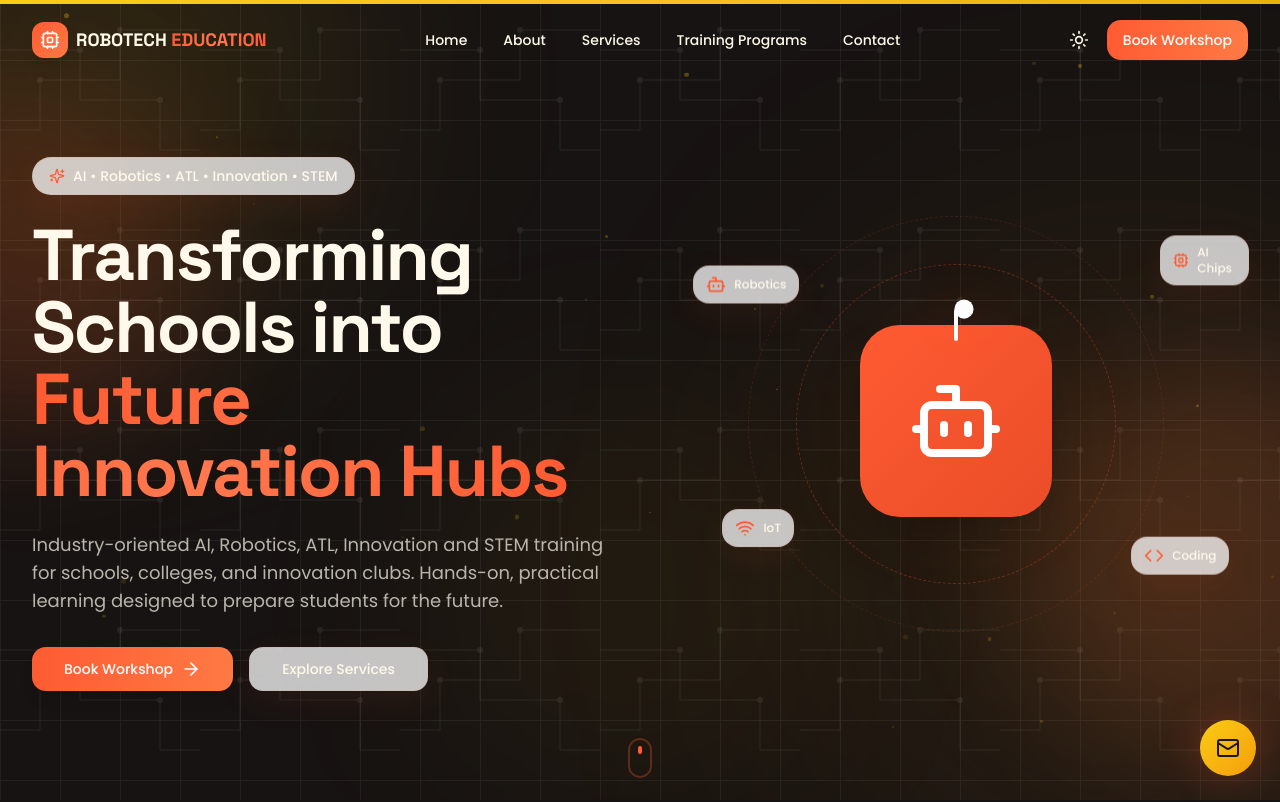
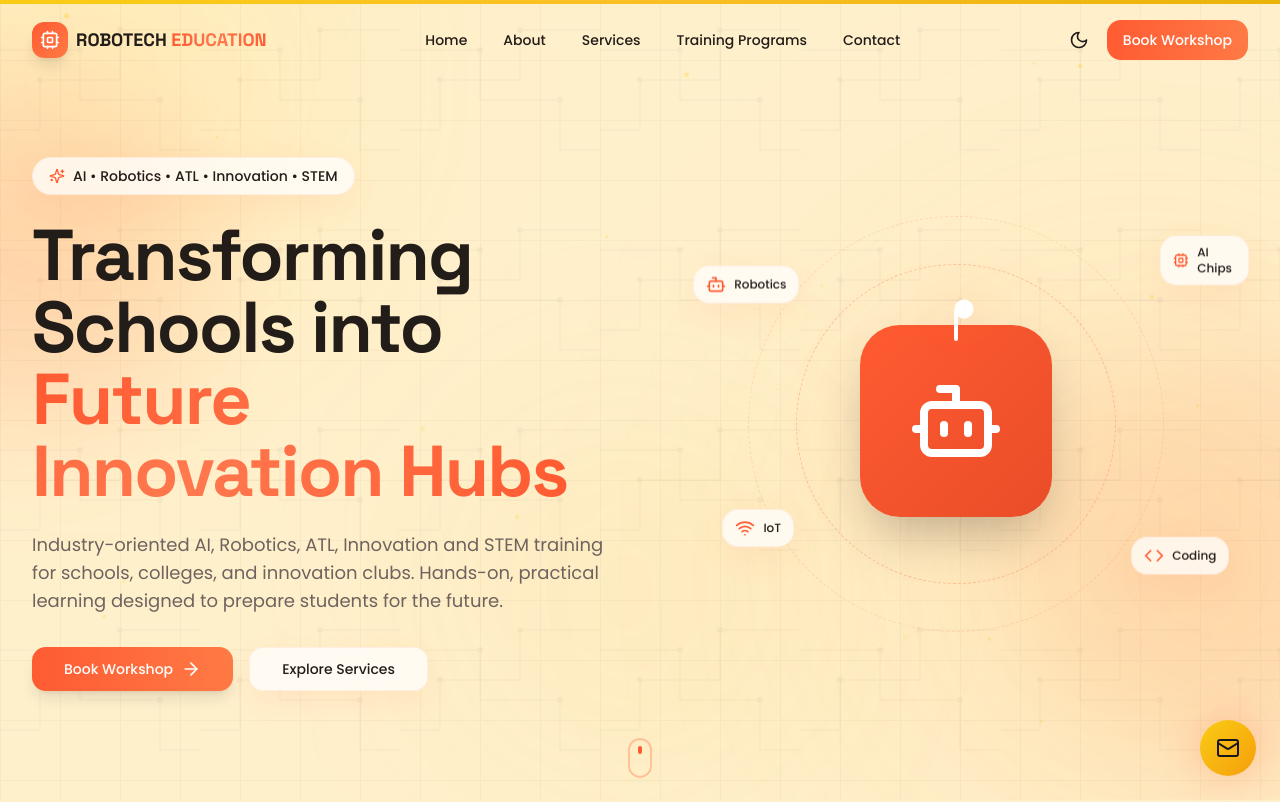
Before and after one commit to jinalpatanwadia/robotecheducation, a Next.js app: page / in a window 1280 px wide. Shown: the top 802 px of the page. Built offline with nearby package versions, Linux system fonts and the light colour scheme.

Commit message:
Update layout.tsx

```diff
--- a/app/layout.tsx
+++ b/app/layout.tsx
@@ -124,23 +124,28 @@ export default function RootLayout({
       <head>
         <script
           type="application/ld+json"
-          dangerouslySetInnerHTML={{ __html: JSON.stringify(jsonLd) }}
+          dangerouslySetInnerHTML={{
+            __html: JSON.stringify(jsonLd),
+          }}
         />
       </head>
+
       <body
         className={`${poppins.variable} ${spaceGrotesk.variable} font-sans antialiased`}
       >
         <ThemeProvider
           attribute="class"
-          defaultTheme="dark"
-          enableSystem
+          defaultTheme="light"
+          enableSystem={false}
           disableTransitionOnChange
         >
           <LoadingScreen />
           <BackgroundEffects />
           <CursorGlow />
           <ScrollProgress />
+
           {children}
+
           <BackToTop />
           <FloatingContact />
         </ThemeProvider>
```
